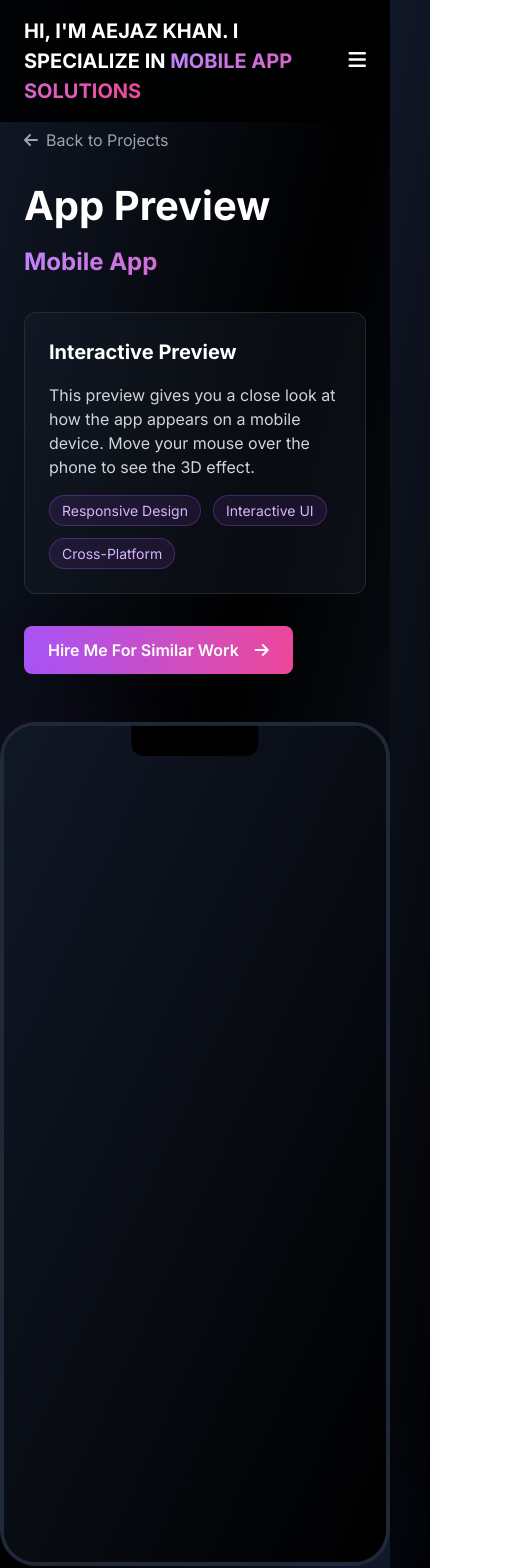
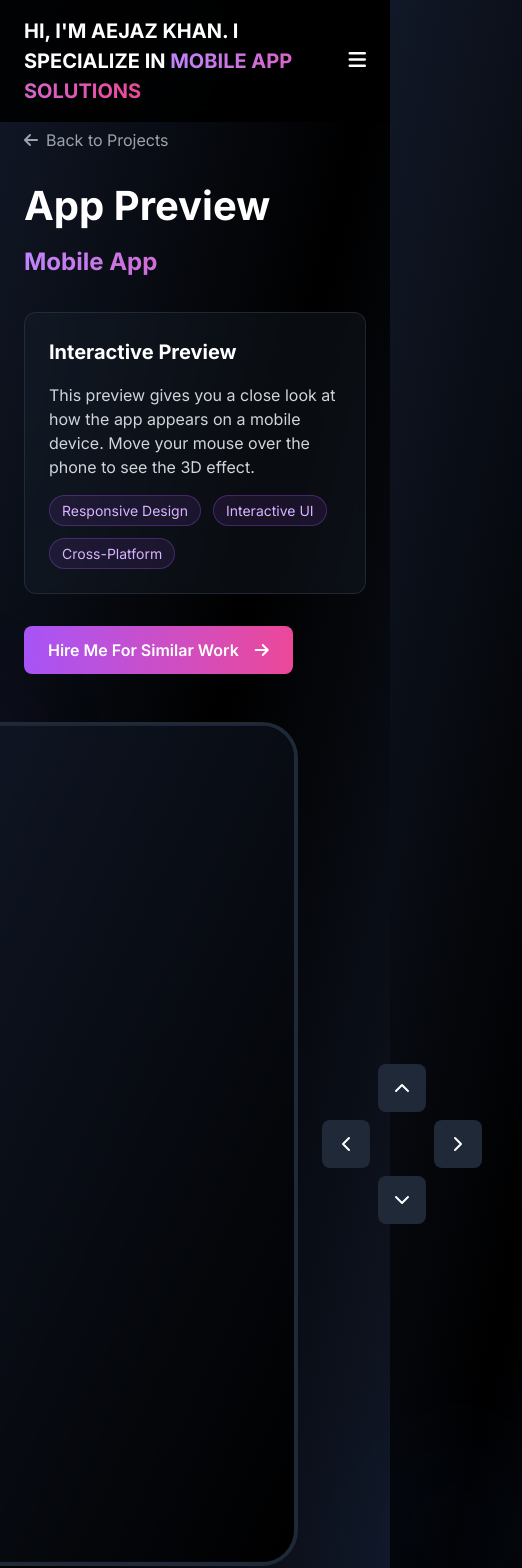
Before and after one commit to imakapp/portfolio, a Next.js app: page /preview in a window 390 px wide. Shown: the top 1568 px of the page, 522 px wide, since content can reach past the window. Built offline with nearby package versions, Linux system fonts and the light colour scheme.

Commit message:
navigation arrows added on phonepreview

```diff
--- a/src/components/PhonePreview.tsx
+++ b/src/components/PhonePreview.tsx
@@ -1,6 +1,6 @@
 'use client';
 
-import { useRef, useEffect } from 'react';
+import { useRef, useEffect, useState } from 'react';
 import Image from 'next/image';
 
 interface PhonePreviewProps {
@@ -10,6 +10,8 @@ interface PhonePreviewProps {
 
 const PhonePreview = ({ url, imageUrl }: PhonePreviewProps) => {
   const phoneRef = useRef<HTMLDivElement>(null);
+  const contentRef = useRef<HTMLDivElement>(null);
+  const [offset, setOffset] = useState({ x: 0, y: 0 });
 
   useEffect(() => {
     const phoneContainer = phoneRef.current;
@@ -43,29 +45,92 @@ const PhonePreview = ({ url, imageUrl }: PhonePreviewProps) => {
     };
   }, []);
 
+  // Pan logic
+  const PAN_STEP = 50; // px per arrow click
+  const handlePan = (dx: number, dy: number) => {
+    setOffset((prev: { x: number; y: number }) => ({ x: prev.x + dx, y: prev.y + dy }));
+  };
+
   return (
     <div className="w-full h-full flex items-center justify-center">
+      <div className="flex items-center gap-6">
+        {/* Phone */}
         <div
           ref={phoneRef}
-        className="phone-container w-[390px] h-[844px] bg-black rounded-[36px] border-4 border-gray-800 relative"
+          className="phone-container w-[390px] h-[844px] bg-black rounded-[36px] border-4 border-gray-800 relative overflow-hidden"
         >
           <div className="absolute top-0 left-1/2 -translate-x-1/2 w-1/3 h-[30px] bg-black rounded-b-xl" />
-        <div className="w-full h-full overflow-hidden rounded-[32px] bg-gradient-to-br from-gray-900 to-black">
+          <div
+            ref={contentRef}
+            className="w-full h-full overflow-hidden rounded-[32px] bg-gradient-to-br from-gray-900 to-black"
+            style={{ position: 'relative' }}
+          >
             {imageUrl ? (
               <Image
                 src={imageUrl}
                 alt="Mobile app preview"
                 className="w-full h-full object-cover"
-              width={390}
-              height={844}
+                width={390 * 2}
+                height={844 * 2}
+                style={{
+                  position: 'absolute',
+                  left: offset.x,
+                  top: offset.y,
+                  transition: 'left 0.2s, top 0.2s',
+                  minWidth: '100%',
+                  minHeight: '100%',
+                }}
               />
             ) : (
               <iframe
                 src={url}
                 className="w-full h-full border-0"
                 title="Mobile preview"
+                style={{
+                  position: 'absolute',
+                  left: offset.x,
+                  top: offset.y,
+                  transition: 'left 0.2s, top 0.2s',
+                  width: '100%',
+                  height: '100%',
+                }}
               />
             )}
+          </div>
+        </div>
+        {/* Navigation Arrows */}
+        <div className="flex flex-col items-center gap-2 select-none">
+          <button
+            onClick={() => handlePan(0, PAN_STEP)}
+            className="w-12 h-12 flex items-center justify-center bg-gray-800 rounded-lg hover:bg-purple-600 transition"
+            aria-label="Up"
+          >
+            <svg width="24" height="24" fill="none" stroke="white" strokeWidth="2" strokeLinecap="round" strokeLinejoin="round"><polyline points="6 15 12 9 18 15"/></svg>
+          </button>
+          <div className="flex gap-2">
+            <button
+              onClick={() => handlePan(PAN_STEP, 0)}
+              className="w-12 h-12 flex items-center justify-center bg-gray-800 rounded-lg hover:bg-purple-600 transition"
+              aria-label="Left"
+            >
+              <svg width="24" height="24" fill="none" stroke="white" strokeWidth="2" strokeLinecap="round" strokeLinejoin="round"><polyline points="15 6 9 12 15 18"/></svg>
+            </button>
+            <div className="w-12 h-12" />
+            <button
+              onClick={() => handlePan(-PAN_STEP, 0)}
+              className="w-12 h-12 flex items-center justify-center bg-gray-800 rounded-lg hover:bg-purple-600 transition"
+              aria-label="Right"
+            >
+              <svg width="24" height="24" fill="none" stroke="white" strokeWidth="2" strokeLinecap="round" strokeLinejoin="round"><polyline points="9 6 15 12 9 18"/></svg>
+            </button>
+          </div>
+          <button
+            onClick={() => handlePan(0, -PAN_STEP)}
+            className="w-12 h-12 flex items-center justify-center bg-gray-800 rounded-lg hover:bg-purple-600 transition"
+            aria-label="Down"
+          >
+            <svg width="24" height="24" fill="none" stroke="white" strokeWidth="2" strokeLinecap="round" strokeLinejoin="round"><polyline points="6 9 12 15 18 9"/></svg>
+          </button>
         </div>
       </div>
     </div>
```
Lines whose indentation alone changed are shown as unchanged.
